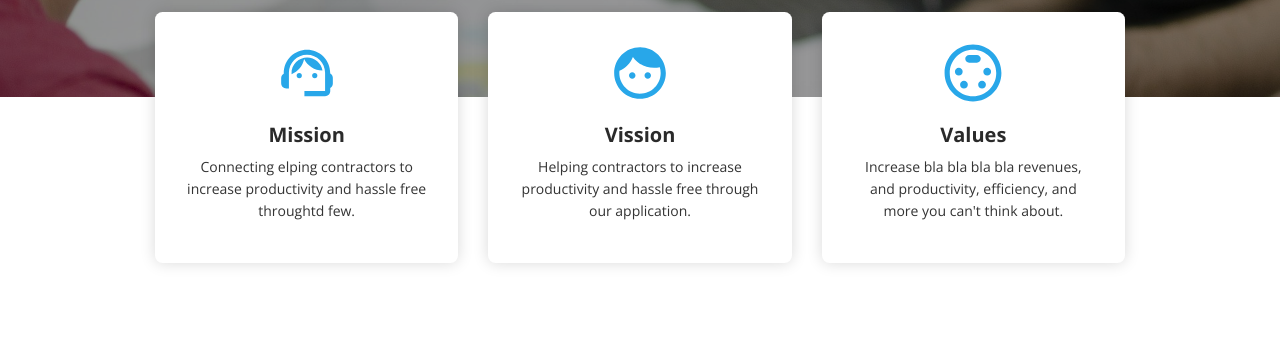
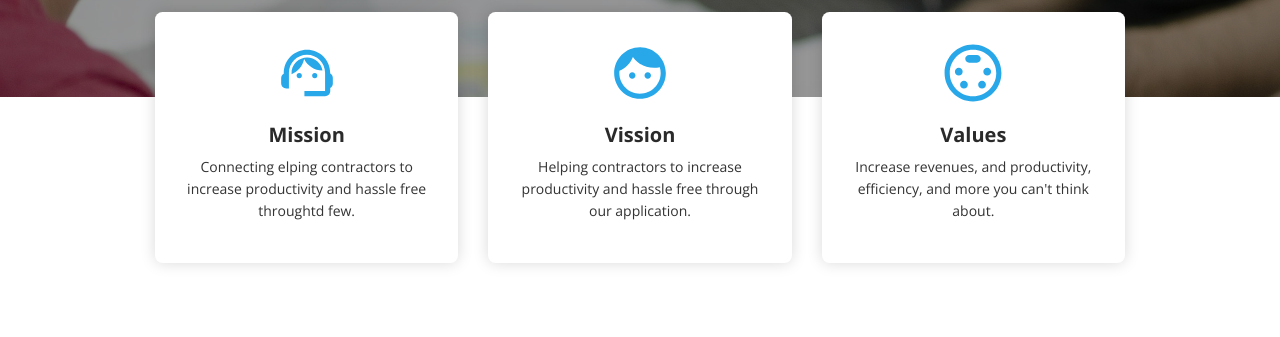
Before and after one commit to DixonChu/GoDigital, a website: page index.html in a window 1280 px wide. Shown: the part 256-593 px from the top of the page. Drawn offline with nearby package versions, Linux system fonts and the light colour scheme; a script that the page names is missing.

Commit message:
text change

```diff
--- a/index.html
+++ b/index.html
@@ -90,7 +90,7 @@
 						<div class="service-item">
 							<svg xmlns="http://www.w3.org/2000/svg" height="62" viewBox="0 0 24 24" width="62"><path d="M0 0h24v24H0z" fill="none"/><path class="icon" d="M8 11.5c0-.83-.67-1.5-1.5-1.5S5 10.67 5 11.5 5.67 13 6.5 13 8 12.33 8 11.5zm7-5c0-.83-.67-1.5-1.5-1.5h-3C9.67 5 9 5.67 9 6.5S9.67 8 10.5 8h3c.83 0 1.5-.67 1.5-1.5zM8.5 15c-.83 0-1.5.67-1.5 1.5S7.67 18 8.5 18s1.5-.67 1.5-1.5S9.33 15 8.5 15zM12 1C5.93 1 1 5.93 1 12s4.93 11 11 11 11-4.93 11-11S18.07 1 12 1zm0 20c-4.96 0-9-4.04-9-9s4.04-9 9-9 9 4.04 9 9-4.04 9-9 9zm5.5-11c-.83 0-1.5.67-1.5 1.5s.67 1.5 1.5 1.5 1.5-.67 1.5-1.5-.67-1.5-1.5-1.5zm-2 5c-.83 0-1.5.67-1.5 1.5s.67 1.5 1.5 1.5 1.5-.67 1.5-1.5-.67-1.5-1.5-1.5z"/></svg>
 							<h4>Values</h4>
-							<p>Increase bla bla bla bla revenues, and productivity, efficiency, and more you can't think about.</p>
+							<p>Increase revenues, and productivity, efficiency, and more you can't think about.</p>
 						</div>
 					</div>
 				</div>
```
Also changed, not shown: public/index.html (+1 -1 lines).
